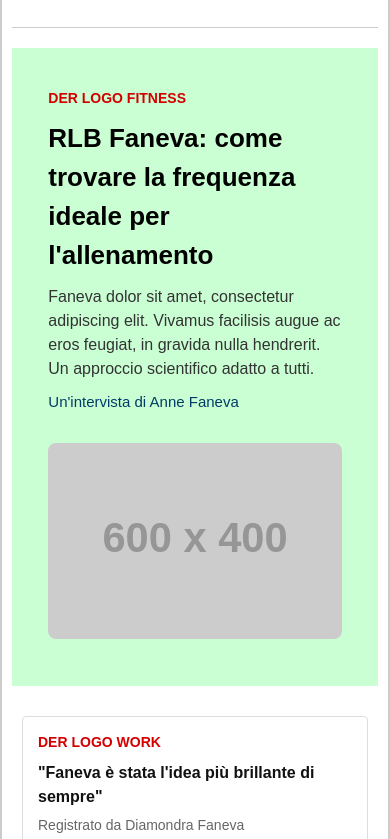
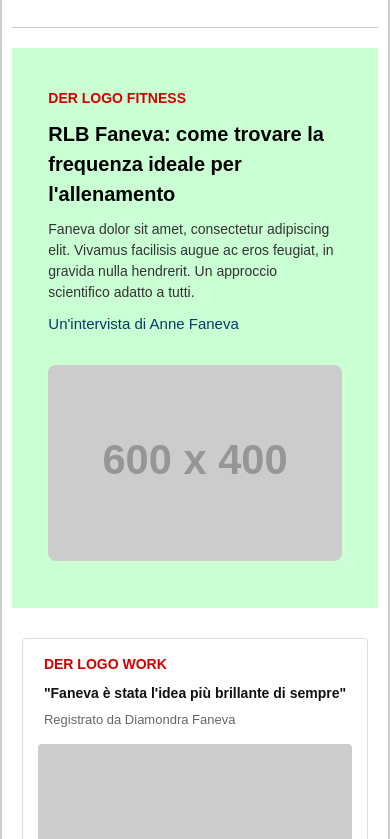
Before and after one commit to RALANDIHARISON/Progetto-PPM, a website: page index.html in a window 390 px wide. Shown: the part 1130-1969 px from the top of the page. Drawn offline with Linux system fonts and the light colour scheme; placeholder pictures from the web are drawn by us.

Commit message:
Update Style.css

```diff
--- a/Style.css
+++ b/Style.css
@@ -425,7 +425,8 @@ body {
     font-size: 14px;
     color: #666;
 }
-@media (max-width: 786px) {
+
+@media (max-width: 1024px) {
     .container {
         flex-direction: column;
         align-items: stretch;
@@ -448,19 +449,18 @@ body {
 
     .mini-articles {
         flex-direction: column;
-        with: 100%
+        width: 100%;
         overflow-x: hidden;
         box-sizing: border-box;
-        padding: 0   10px;
+        padding: 0 10px;
     }
 
     .mini.with-img,
     .mini.with-img.reverse {
         flex-direction: column;
-        width: 100%
+        width: 100%;
         box-sizing: border-box;
         text-align: left;
-
     }
 
     .mini.with-img::after,
@@ -474,6 +474,29 @@ body {
         height: auto;
     }
 }
+
+@media (max-width: 480px) {
+    .featured-article h1 {
+        font-size: 20px;
+    }
+
+    .featured-article p {
+        font-size: 14px;
+    }
+
+    .mini h4 {
+        font-size: 14px;
+    }
+
+    .mini p {
+        font-size: 13px;
+    }
+
+    .label {
+        font-size: 10px;
+    }
+}
+
 
 .space {
     height: 5px;
```
